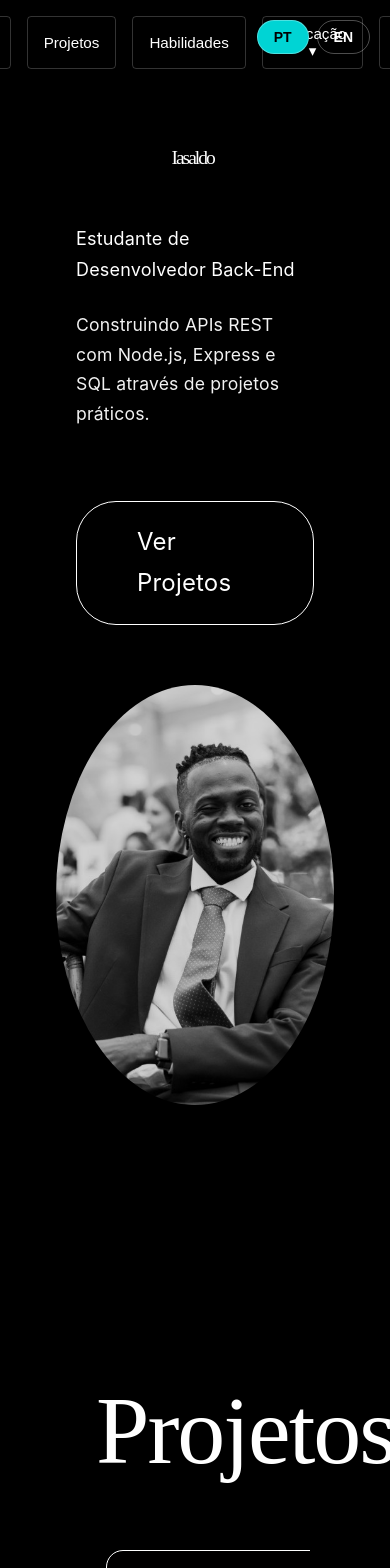
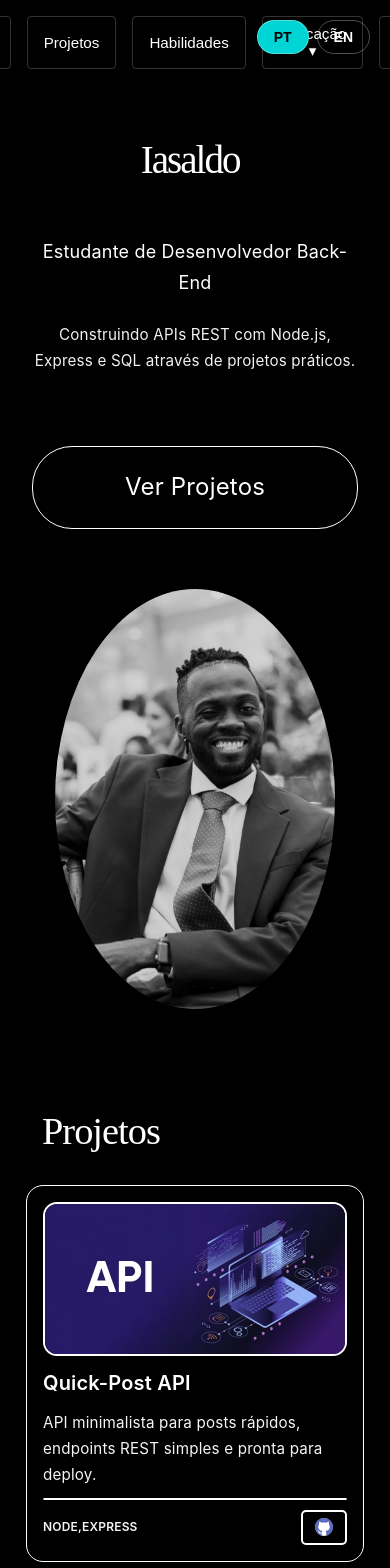
Before and after one commit to Iosaldo/Portifolio-Back-End-Iasaldo-, a Next.js app in the folder frontend/: page / in a window 390 px wide. Shown: the top 1568 px of the page. Built offline with nearby package versions, Linux system fonts and the light colour scheme; no server answers.

Commit message:
Fix feedback fetch error handling and API URL config

```diff
--- a/frontend/src/app/globals.css
+++ b/frontend/src/app/globals.css
@@ -760,7 +760,7 @@ body {
   font-size: 20px;
   font-weight: 600;
   text-align: left;
-  color: #000000;
+  color: #ffffff;
 }
 
 .project-card-subtitle {
@@ -1329,3 +1329,130 @@ footer p {
 .social-link:nth-child(3):hover svg {
   color: rgba(234, 67, 53, 1);
 }
+
+/* Mobile improvements */
+@media (max-width: 900px) {
+  .container {
+    padding: 32px 16px;
+    min-height: auto;
+  }
+  .hero {
+    align-items: center;
+    text-align: center;
+  }
+  .hero h1,
+  .hero-title,
+  .hero-badge {
+    text-align: center;
+  }
+  .hero-image {
+    width: 100%;
+    padding-right: 0;
+  }
+  .hero-oval {
+    width: min(90vw, 360px);
+    height: auto;
+  }
+  .hero-oval :where(img, .next-image, .next-image img) {
+    width: 100%;
+    height: auto;
+  }
+
+  .section {
+    padding: 60px 16px 40px;
+  }
+
+  .section h3,
+  .projectos-left h3,
+  .certificates-title,
+  .dashboard-left h3,
+  .feedback-header h3 {
+    font-size: clamp(2.2rem, 8vw, 3rem);
+    letter-spacing: -1px;
+  }
+
+  .projectos-page,
+  .learning-focus-page,
+  .education-section,
+  .about-page,
+  .feedback-section {
+    padding: 20px 10px;
+    gap: 18px;
+  }
+
+  .projectos-grid {
+    gap: 18px;
+    padding-left: 12px;
+    padding-right: 12px;
+  }
+  .project-card-modern {
+    width: min(100%, 100%);
+    min-height: auto;
+    padding: 16px;
+  }
+  .project-card-img img,
+  .project-card-img .project-card-img-fill {
+    width: 100%;
+    height: auto;
+    min-height: 140px;
+  }
+
+  .skills-text-content {
+    gap: 20px;
+  }
+  .skill-category-text h4 {
+    font-size: 1.2rem;
+  }
+
+  .stack-card {
+    padding: 18px;
+  }
+
+  .social-links {
+    justify-content: center;
+  }
+}
+
+@media (max-width: 700px) {
+  .container {
+    padding: 24px 12px;
+  }
+  .hero {
+    gap: 24px;
+  }
+  .hero h1,
+  .hero-title {
+    font-size: clamp(2rem, 10vw, 2.8rem);
+  }
+  .intro-text,
+  .stack-content p,
+  .section p,
+  .project-card-subtitle,
+  .feedback-header p {
+    font-size: 0.95rem;
+  }
+  .projectos-left h3 {
+    font-size: 2.4rem;
+  }
+  .projectos-grid {
+    grid-template-columns: 1fr;
+    padding-left: 0;
+    padding-right: 0;
+  }
+  .project-card-modern {
+    width: 100%;
+  }
+  .dashboard-page,
+  .learning-focus-page {
+    flex-direction: column;
+  }
+  .dashboard-left h3 {
+    font-size: 2.5rem;
+  }
+  .feedback-header {
+    margin-bottom: 30px;
+  }
+  .feedback-header h3 {
+    font-size: 2.4rem;
+  }
+}
--- a/frontend/src/components/AnimatedText.js
+++ b/frontend/src/components/AnimatedText.js
@@ -39,7 +39,7 @@ const AnimatedText = ({
     },
   };
 
-  const MotionComponent = motion[Component];
+  const MotionComponent = motion[Component] || motion.div;
 
   return (
     <MotionComponent
--- a/frontend/src/components/dashboard/DashboardHeader.js
+++ b/frontend/src/components/dashboard/DashboardHeader.js
@@ -1,5 +1,6 @@
 "use client";
 
+import Link from "next/link";
 import { useState } from "react";
 import { useProgressStore } from "@/store/useProgressStore";
 import useLanguageStore from "@/store/useLanguageStore";
@@ -59,9 +60,9 @@ export default function DashboardHeader() {
               <button onClick={() => scrollToSection("certificates")}>
                 {t.certificates}
               </button>
-              <button onClick={() => (window.location.href = "/certificados")}>
+              <Link href="/certificados" className="dropdown-link">
                 {t.allCertificates}
-              </button>
+              </Link>
             </div>
           )}
         </div>
--- a/frontend/src/components/dashboard/Education.js
+++ b/frontend/src/components/dashboard/Education.js
@@ -95,7 +95,7 @@ export default function Education() {
               <ul>
                 <li>REST APIs</li>
                 <li>Databases</li>
-                <li>Authentication & Authorization ({t.inProgress})</li>
+                <li>Authentication & Authorization</li>
                 <li>Backend fundamentals</li>
               </ul>
             </div>
--- a/frontend/src/components/feedback/FeedbackForm.jsx
+++ b/frontend/src/components/feedback/FeedbackForm.jsx
@@ -1,5 +1,6 @@
 import React, { useState } from "react";
 import styled from "styled-components";
+import { getFeedbackApiUrl } from "@/lib/api";
 
 export default function FeedbackForm() {
   const [name, setName] = useState("");
@@ -7,23 +8,36 @@ export default function FeedbackForm() {
   const [rating, setRating] = useState(5);
   const [loading, setLoading] = useState(false);
   const [success, setSuccess] = useState(false);
+  const [error, setError] = useState("");
 
   async function handleSubmit(e) {
     e.preventDefault();
     setLoading(true);
+    setError("");
 
-    const apiUrl = process.env.NEXT_PUBLIC_API_URL || "http://localhost:3001";
-    await fetch(`${apiUrl}/api/feedback`, {
+    try {
+      const response = await fetch(getFeedbackApiUrl(), {
         method: "POST",
         headers: { "Content-Type": "application/json" },
         body: JSON.stringify({ name, message, rating }),
       });
 
+      if (!response.ok) {
+        throw new Error(`Erro ao enviar feedback: ${response.status}`);
+      }
+
       setName("");
       setMessage("");
       setRating(5);
       setSuccess(true);
+    } catch (err) {
+      console.error("Erro ao enviar feedback:", err);
+      setError(
+        "Não foi possível enviar o feedback. Certifique-se de que o backend está rodando e tente novamente.",
+      );
+    } finally {
       setLoading(false);
+    }
   }
 
   return (
@@ -73,6 +87,7 @@ export default function FeedbackForm() {
           {success && (
             <p className="success-message">✅ Obrigado pelo feedback!</p>
           )}
+          {error && <p className="error-message">⚠️ {error}</p>}
         </form>
       </div>
     </StyledWrapper>
@@ -87,7 +102,8 @@ const StyledWrapper = styled.div`
 
   .form-container {
     width: 400px;
-    background: linear-gradient(#212121, #212121) padding-box,
+    background:
+      linear-gradient(#212121, #212121) padding-box,
       linear-gradient(145deg, transparent 35%, #e81cff, #40c9ff) border-box;
     border: 2px solid transparent;
     padding: 32px 24px;
@@ -196,6 +212,12 @@ const StyledWrapper = styled.div`
     margin-top: 10px;
   }
 
+  .error-message {
+    color: #ff6b6b;
+    font-size: 14px;
+    margin-top: 10px;
+  }
+
   .rating-input {
     display: flex;
     gap: 8px;
--- a/frontend/src/components/feedback/FeedbackList.jsx
+++ b/frontend/src/components/feedback/FeedbackList.jsx
@@ -1,25 +1,35 @@
 import React, { useState, useEffect } from "react";
 import styled from "styled-components";
 import FeedbackItem from "./FeedbackItem";
+import { getFeedbackApiUrl } from "@/lib/api";
 
 export default function FeedbackList() {
   const [feedbacks, setFeedbacks] = useState([]);
+  const [error, setError] = useState("");
 
   useEffect(() => {
     const abortController = new AbortController();
-    const apiUrl = process.env.NEXT_PUBLIC_API_URL || "http://localhost:3001";
+    const apiUrl = getFeedbackApiUrl();
 
     const fetchFeedbacks = async () => {
       try {
-        const response = await fetch(`${apiUrl}/api/feedback`, {
+        const response = await fetch(apiUrl, {
           signal: abortController.signal,
         });
+
+        if (!response.ok) {
+          throw new Error(`API error ${response.status}`);
+        }
+
         const data = await response.json();
         setFeedbacks(data);
+        setError("");
       } catch (err) {
-        // Ignora erros de cancelamento (quando componente é desmontado)
         if (err.name !== "AbortError") {
           console.error("Erro ao carregar feedbacks:", err);
+          setError(
+            "Não foi possível carregar os feedbacks. Verifique se o backend está rodando em http://localhost:3001 ou configure NEXT_PUBLIC_API_URL.",
+          );
         }
         setFeedbacks([]);
       }
@@ -27,11 +37,13 @@ export default function FeedbackList() {
 
     fetchFeedbacks();
 
-    // Cleanup: cancela a requisição quando o componente desmontar
     return () => abortController.abort();
   }, []);
 
-  // Só renderiza se houver feedbacks
+  if (error) {
+    return <p style={{ color: "#ff6b6b" }}>{error}</p>;
+  }
+
   if (feedbacks.length === 0) {
     return null;
   }
--- a/frontend/src/components/feedback/FeedbackSection.jsx
+++ b/frontend/src/components/feedback/FeedbackSection.jsx
@@ -41,4 +41,37 @@ const StyledSection = styled.section`
     font-size: 1.2rem;
     margin: 0;
   }
+
+  @media (max-width: 900px) {
+    padding: 56px 20px;
+
+    .feedback-header {
+      margin-bottom: 42px;
+    }
+
+    .feedback-header h3 {
+      font-size: 3rem;
+      letter-spacing: -1px;
+      line-height: 1.05;
+      margin-bottom: 10px;
+    }
+
+    .feedback-header p {
+      font-size: 1rem;
+      max-width: 560px;
+      margin: 0 auto;
+    }
+  }
+
+  @media (max-width: 480px) {
+    padding: 38px 12px;
+
+    .feedback-header h3 {
+      font-size: 2.2rem;
+    }
+
+    .feedback-header p {
+      font-size: 0.95rem;
+    }
+  }
 `;
--- /dev/null
+++ b/frontend/src/lib/api.js
@@ -0,0 +1,7 @@
+export const getApiBaseUrl = () => {
+  // Se a variável de ambiente estiver definida, usa ela.
+  // Senão, faz requisição relativa para permitir deploy em mesmo host.
+  return process.env.NEXT_PUBLIC_API_URL?.replace(/\/+$/, "") || "";
+};
+
+export const getFeedbackApiUrl = () => `${getApiBaseUrl()}/api/feedback`;
```
Also changed, not shown: frontend/src/components/dashboard/Projects.js (+59 -2 lines), 2 other files (tests, documents, lock files or other folders). Lines whose indentation alone changed are shown as unchanged.
